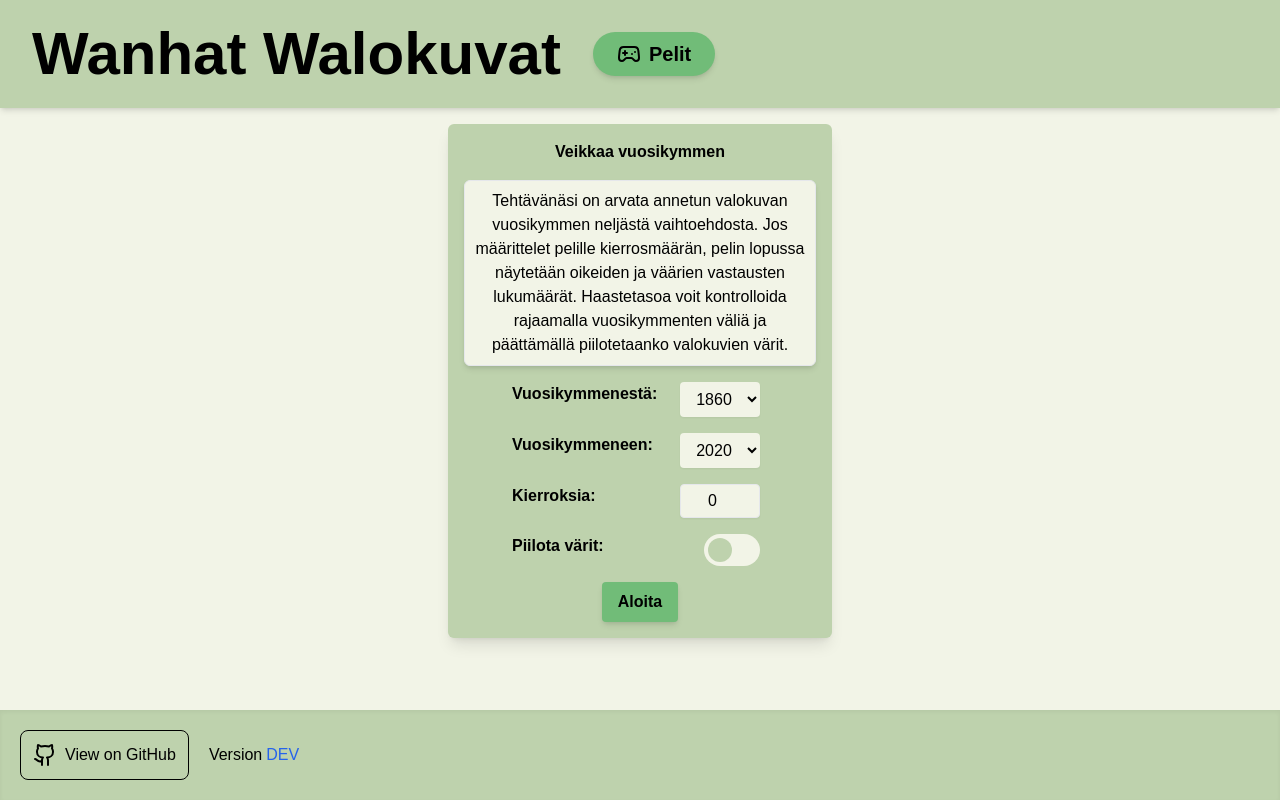
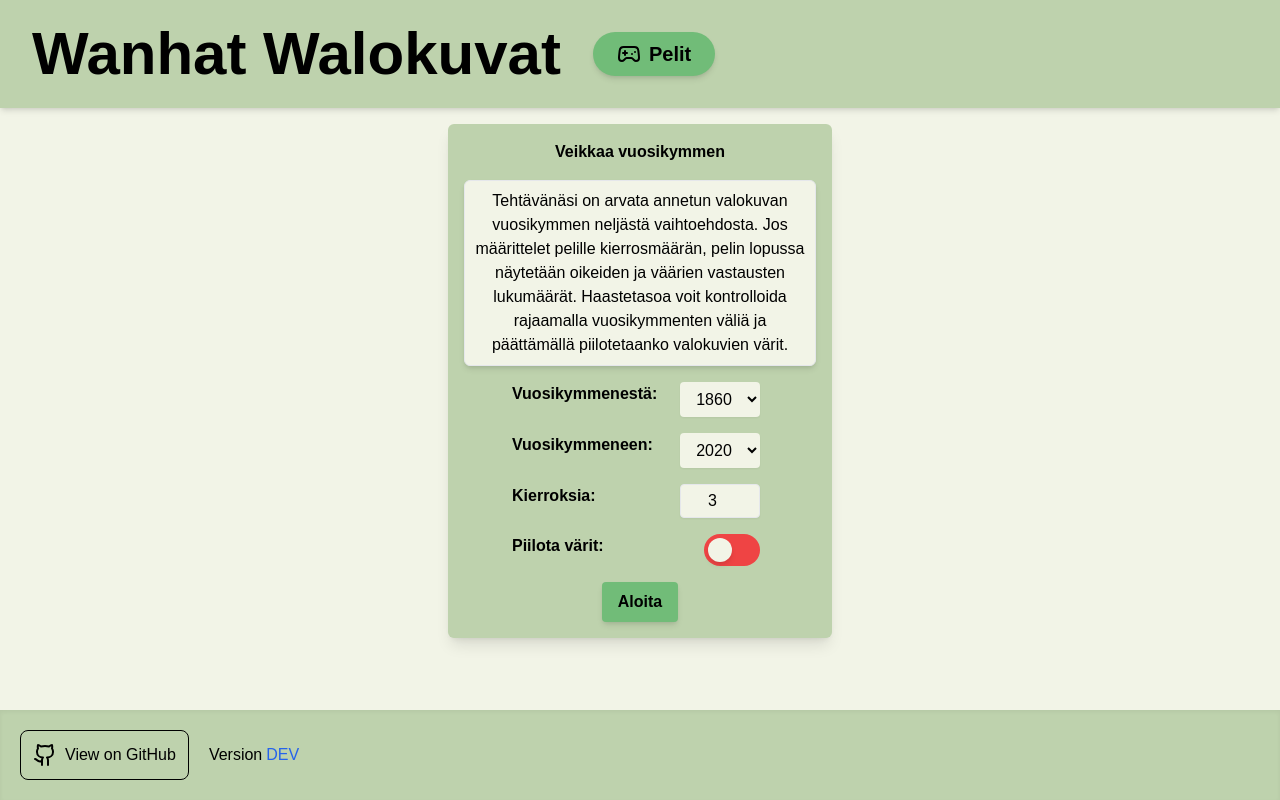
Before and after one commit to JesseK13241/WanhatWalokuvat, a Next.js app: page /pelit/peli1 in a window 1280 px wide. Built offline with nearby package versions, Linux system fonts and the light colour scheme; a web font is replaced by a local one.

Commit message:
RoundsSelector korjauksia, ToggleInput selkeytys

```diff
--- a/src/app/pelit/peli1/Start.js
+++ b/src/app/pelit/peli1/Start.js
@@ -21,7 +21,7 @@ export default function Aloitus({ returnParams }) {
   const currentDecade = Math.floor(new Date().getFullYear() / 10) * 10
   const [startDecade, setStartDecade] = useState(minDecade) // Minimivuosikymmen pelin kuville (oletuksena 1860)
   const [endDecade, setEndingDecade] = useState(currentDecade) // Maksimivuosikymmen pelin kuville (oletuksena kuluva vuosikymmen)
-  const [rounds, setRounds] = useState(0) // Kierrosten määrä
+  const [rounds, setRounds] = useState(3) // Kierrosten määrä
   const [colorsOff, setColorsOff] = useState(false) // Halutaanko näyttää kaikki kuvat aluksi mustavalkoisina
 
   const decades = [] // Taulukko kaikille mahdollisille vuosikymmenille esim. [1860, 1870, ... , 2010, 2020]
--- a/src/app/pelit/peli2/Start.js
+++ b/src/app/pelit/peli2/Start.js
@@ -11,7 +11,7 @@ export default function Start({ initGameWithParams }) {
     })
   }
 
-  const [rounds, setRounds] = useState(0)
+  const [rounds, setRounds] = useState(3)
   const [isGrayscale, setIsGrayscale] = useState(false)
 
   return (
--- a/src/components/GameStartMenu.js
+++ b/src/components/GameStartMenu.js
@@ -22,9 +22,13 @@ export default function GameStartMenu({
   children,
   handleSubmit,
 }) {
+  const onSubmit = (e) => {
+    e.preventDefault()
+  }
+
   return (
     <div className="flex items-center justify-center">
-      <form className="m-4 flex w-96 flex-col items-center space-y-4 rounded-md bg-secondary p-4 text-center shadow-lg">
+      <form onSubmit={onSubmit} className="m-4 flex w-96 flex-col items-center space-y-4 rounded-md bg-secondary p-4 text-center shadow-lg">
         <h1 className="font-bold">{name}</h1>
         <p className="rounded-md border bg-primary p-2 shadow-md">
           {description}
--- a/src/components/RoundsSelector.js
+++ b/src/components/RoundsSelector.js
@@ -8,6 +8,15 @@
  *             Funktio saa parametrina uuden kierrosten määrän.
  */
 export default function RoundsSelector({ rounds, setRounds }) {
+  const handleChange = (e) => {
+    let value = parseInt(e.target.value)
+    if (!value) setRounds(0)
+    if (value >= 0) {
+      e.target.value = value
+      setRounds(value)
+    }
+  }
+
   return (
     <div className="flex w-64 justify-between">
       <label className="font-bold" htmlFor="roundInput">
@@ -18,9 +27,7 @@ export default function RoundsSelector({ rounds, setRounds }) {
         className="mx-2 w-20 rounded border bg-primary p-1 text-center shadow-sm"
         type="number"
         value={rounds}
-        onChange={(e) => {
-          if (e.target.value >= 0) setRounds(e.target.valueAsNumber)
-        }}
+        onChange={(e) => handleChange(e)}
       />
     </div>
   )
--- a/src/components/ToggleInput.js
+++ b/src/components/ToggleInput.js
@@ -1,3 +1,5 @@
+import { useState } from "react"
+
 /**
  * Komponentti, jolla voi valita booleanin arvon.
  * Käytetään esim. pelin asetuksissa valitsemaan näytetäänkö kuvat mustavalkoisina.
@@ -12,14 +14,15 @@ export default function ToggleInput({ labelText, value, setValue }) {
   return (
     <div className="flex w-64 justify-between font-bold">
       {labelText}
-      <label className="relative mx-2 block h-8 w-14 cursor-pointer rounded-full bg-primary">
+      <label htmlFor="toggleSwitch" className={`relative mx-2 block h-8 w-14 cursor-pointer rounded-full ${value ? "bg-green-500" : "bg-red-500"}`}>
         <input
+          id="toggleSwitch"
           defaultChecked={value}
           type="checkbox"
           className="peer sr-only"
           onChange={() => setValue(!value)}
         />
-        <span className="absolute left-1 top-1 size-6 rounded-full bg-secondary peer-checked:left-7 peer-checked:bg-accent" />
+        <span className="absolute left-1 top-1 size-6 rounded-full bg-primary shadow-md peer-checked:left-7" />
       </label>
     </div>
   )
```
